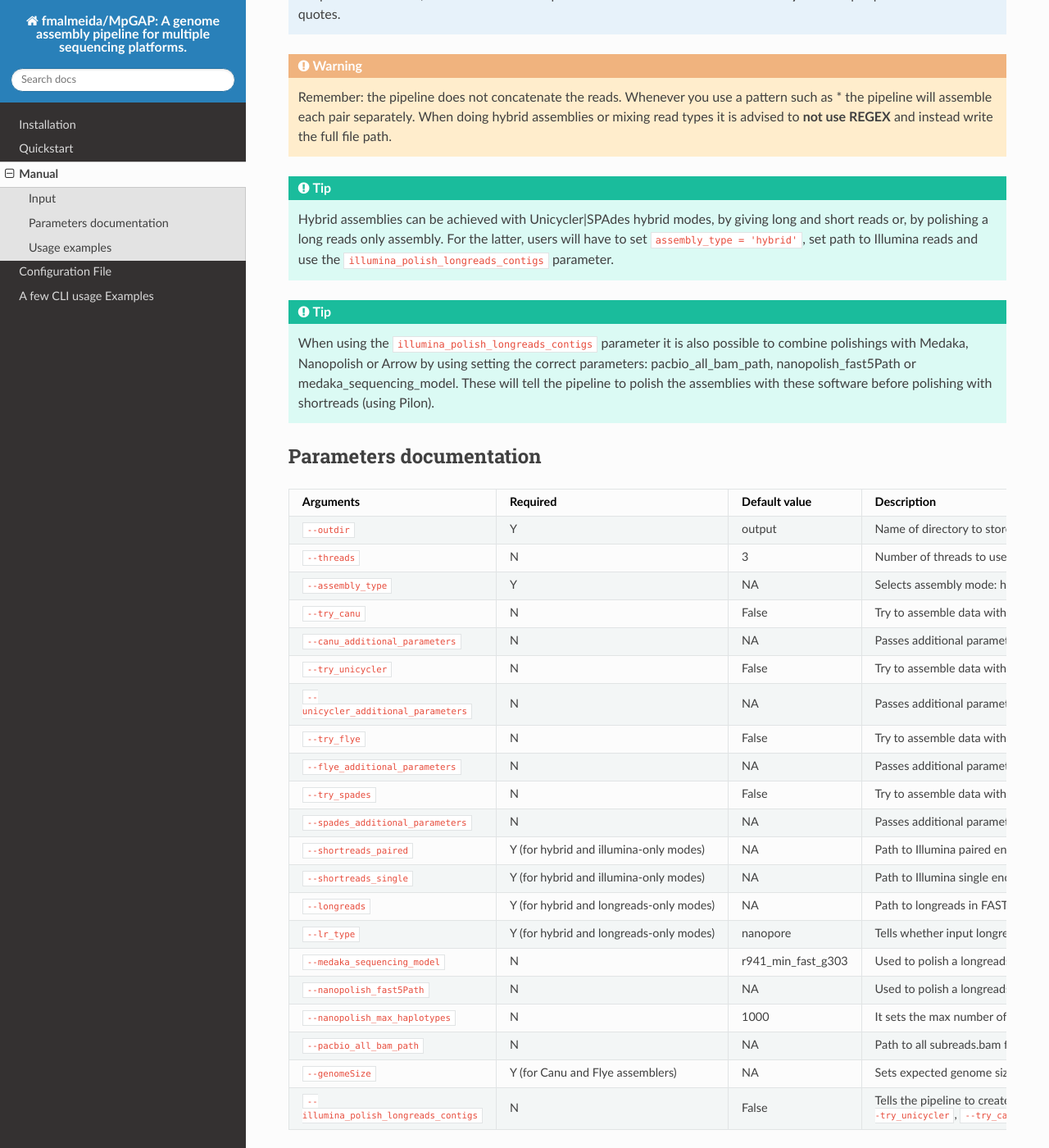
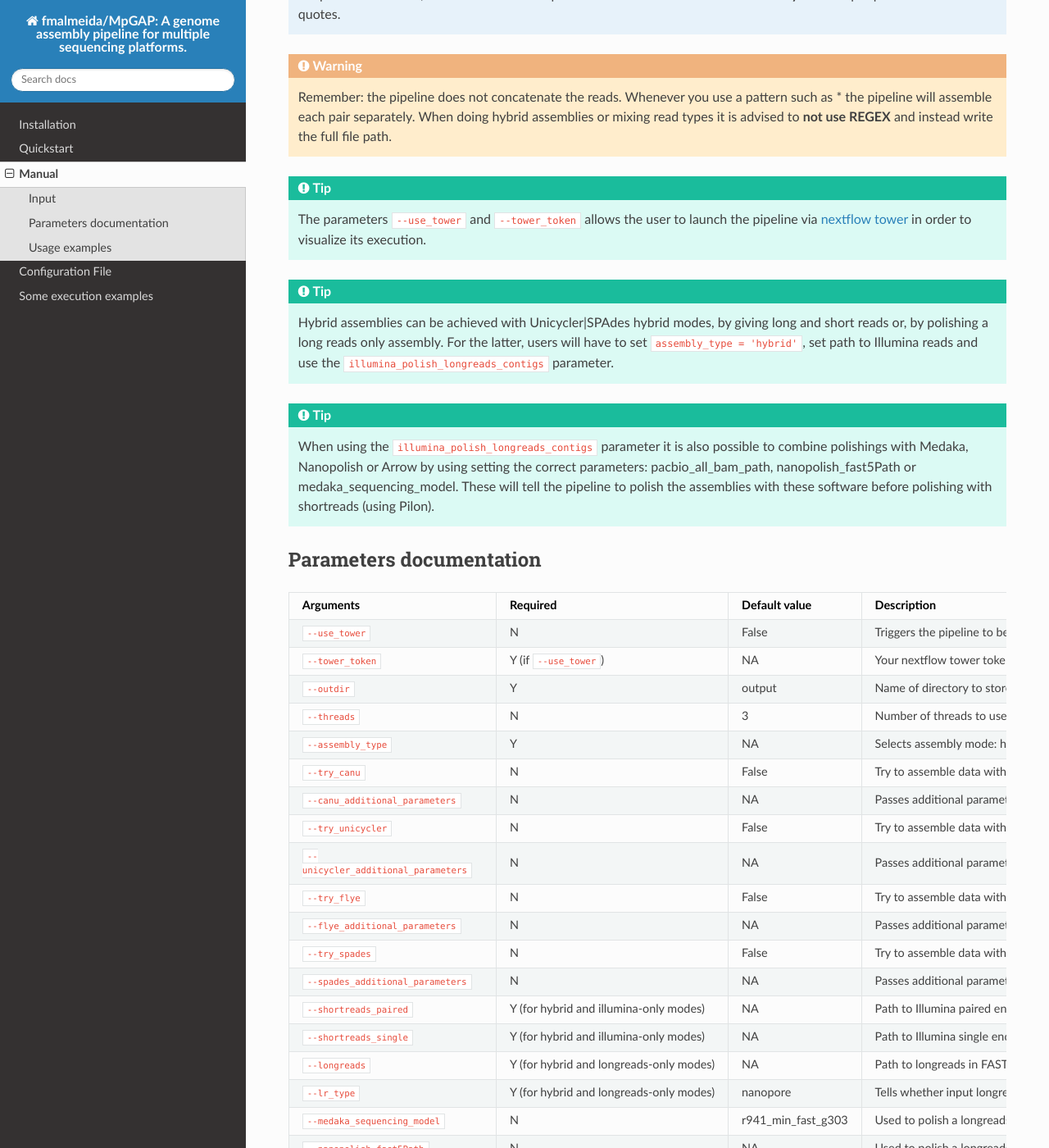
Before and after one commit to fmalmeida/MpGAP, a Sphinx documentation site: the page built from docs/manual.rst, in a window 1280 px wide and 1400 px high, scrolled down 395 px. Shown: the whole window at 82% size. Built offline with Sphinx 7.4.7 and the Read the Docs theme 2.0.0, drawn with Linux system fonts in a browser that asks for light colours; some of the changed text lies outside the part shown.

```diff
--- a/docs/installation.rst
+++ b/docs/installation.rst
@@ -29,6 +29,10 @@ This pipeline requires only `Docker <https://www.docker.com/>`_ (and its Docker
 
     ``docker pull fmalmeida/mpgap``
 
+6. (Optional) Install nf-core
+
+    ``pip install nf-core>=1.10``
+
 .. note::
 
   Now, everything is set up and ready to run.
--- a/docs/manual.rst
+++ b/docs/manual.rst
@@ -24,6 +24,10 @@ Input
 
 .. tip::
 
+  The parameters ``--use_tower`` and ``--tower_token`` allows the user to launch the pipeline via `nextflow tower <https://tower.nf/>`_ in order to visualize its execution.
+
+.. tip::
+
   Hybrid assemblies can be achieved with Unicycler|SPAdes hybrid modes, by giving long and
   short reads or, by polishing a long reads only assembly. For the latter, users will have
   to set ``assembly_type = 'hybrid'``, set path to Illumina reads and use the
@@ -47,6 +51,16 @@ Parameters documentation
      - Required
      - Default value
      - Description
+
+   * - ``--use_tower``
+     - N
+     - False
+     - Triggers the pipeline to be launched via nextflow tower
+
+   * - ``--tower_token``
+     - Y (if ``--use_tower``)
+     - NA
+     - Your nextflow tower token. Used to launch the pipeline in your nextflow tower account
 
    * - ``--outdir``
      - Y
```
Also changed, not shown: README.md (+2 -2 lines), docs/config.rst (+11 -0 lines), docs/examples.rst (+14 -3 lines).
